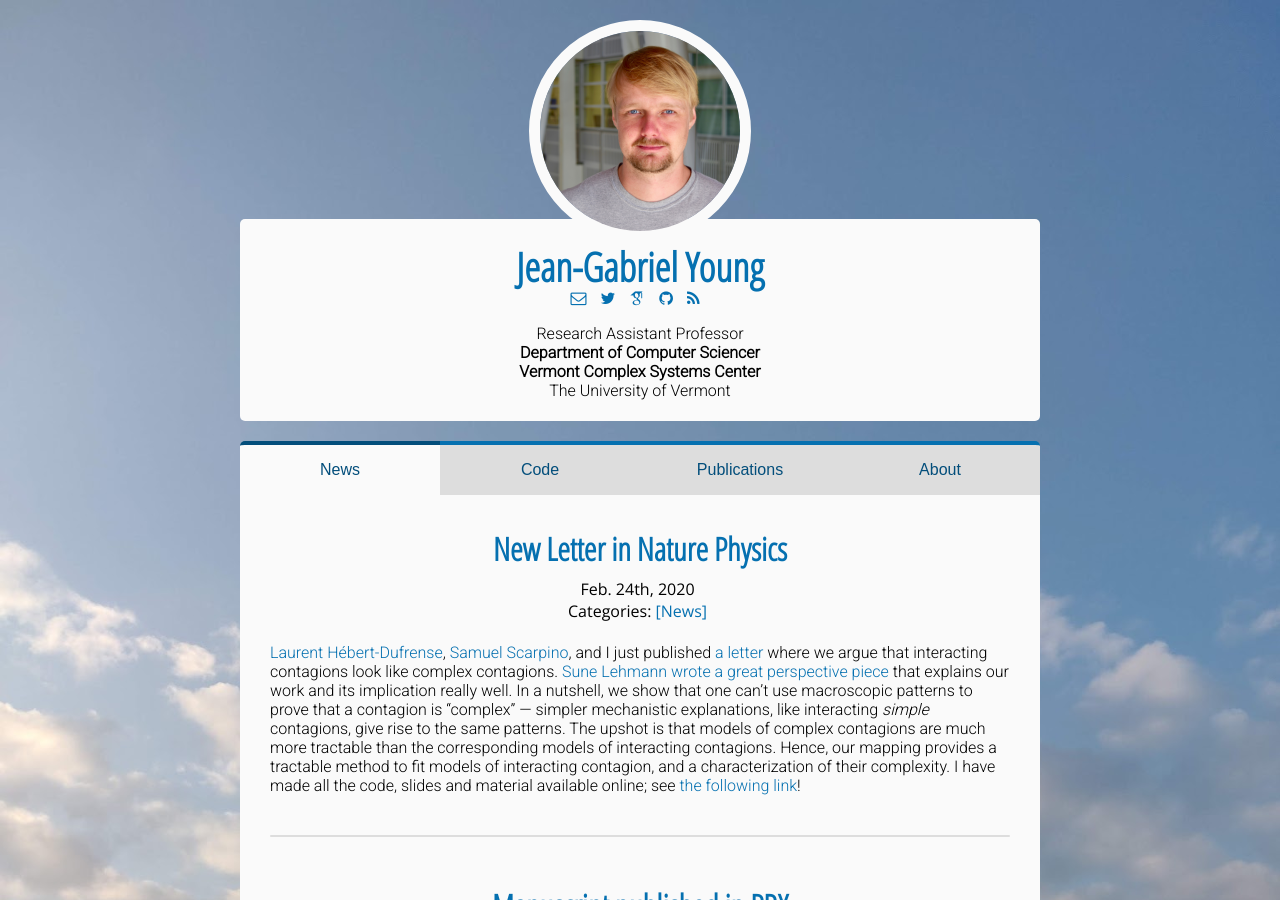
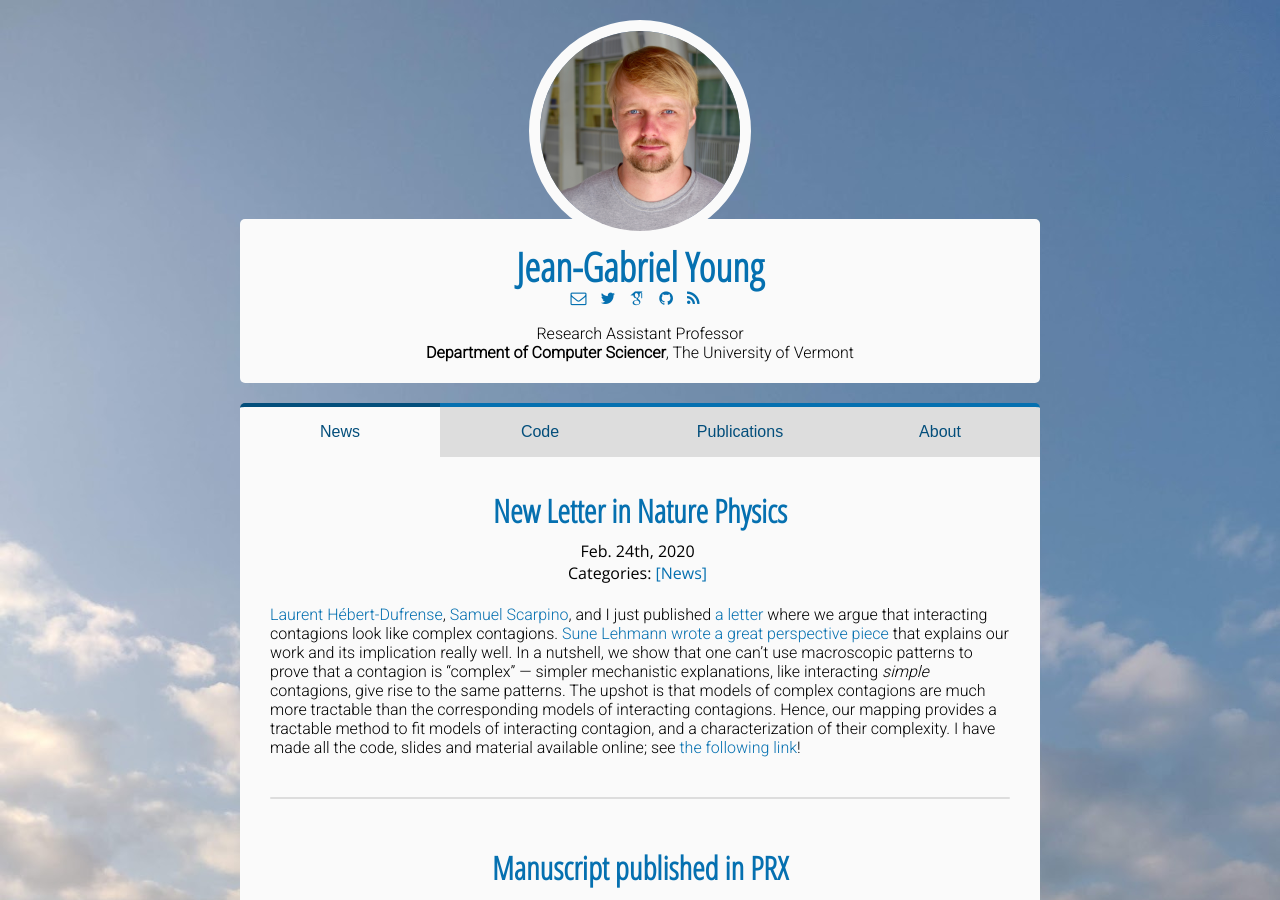
Before and after one commit to jg-you/jg-you.github.io, a Jekyll site: the page built from index.html, in a window 1280 px wide and 900 px high. Built offline with Jekyll 4.4.1, drawn with Linux system fonts in a browser that asks for light colours; some web fonts are replaced; comment, search, counter and statistics services are not loaded.

Commit message:
Update header.html

```diff
--- a/_includes/header.html
+++ b/_includes/header.html
@@ -12,9 +12,7 @@
             <li class="contact-list-item-top"><a href="http://www.jgyoung.ca/feed.xml"><i class="fa fa-rss" aria-hidden="true"></i></a></li>
             </ul>
             <p>Research Assistant Professor<br/>
-            <b>Department of Computer Sciencer</b><br/>
-            <b>Vermont Complex Systems Center</b><br/>
-            The University of Vermont</p>
+            <b>Department of Computer Sciencer</b>, The University of Vermont</p>
         </div>
         <nav class="site-nav">
             <a href="/index.html"><div class="nav-button-left" {% if page.title == "News" or page.layout == "post" %}id="active-nav"{% endif %}> News </div></a>
```
